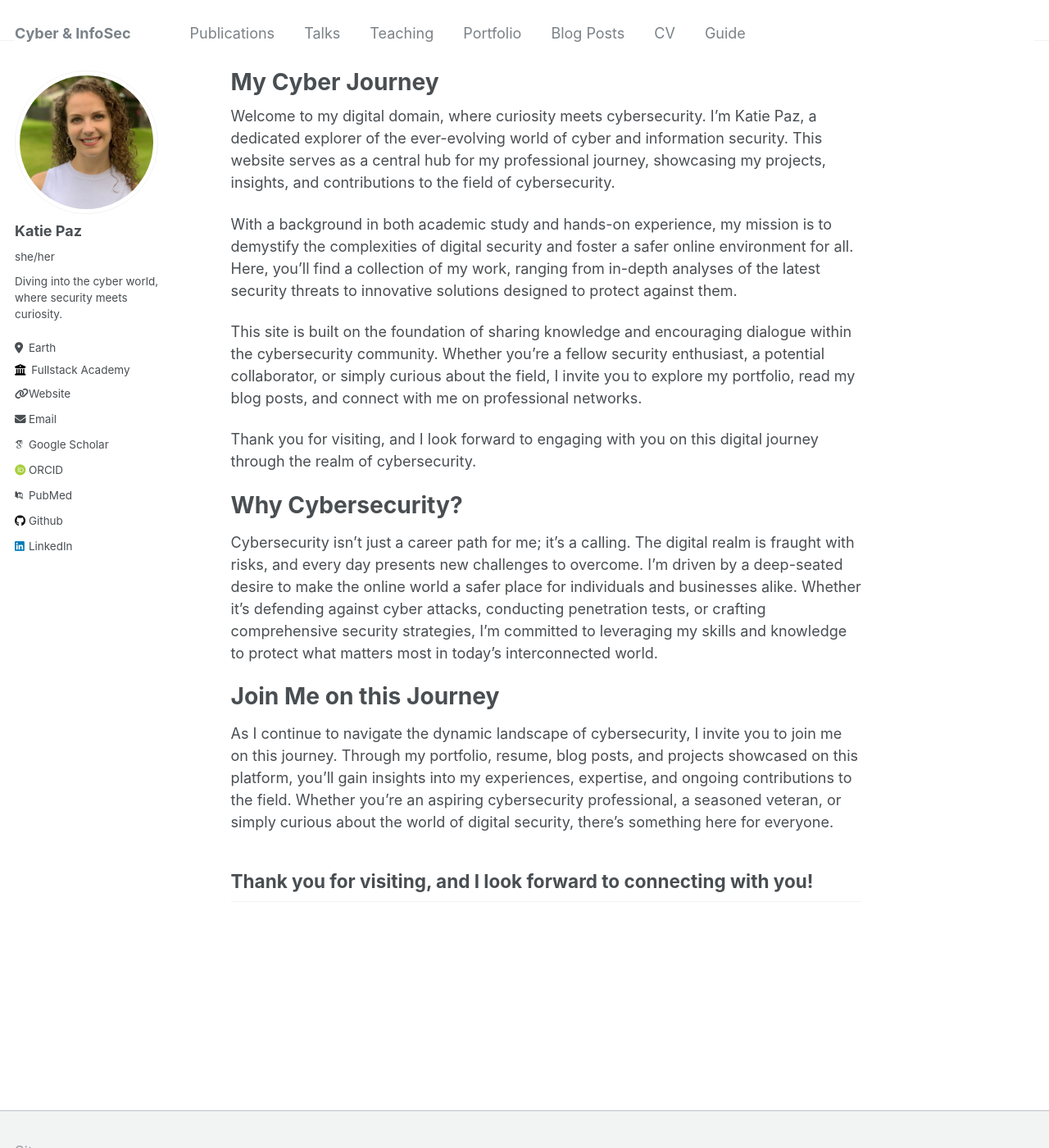
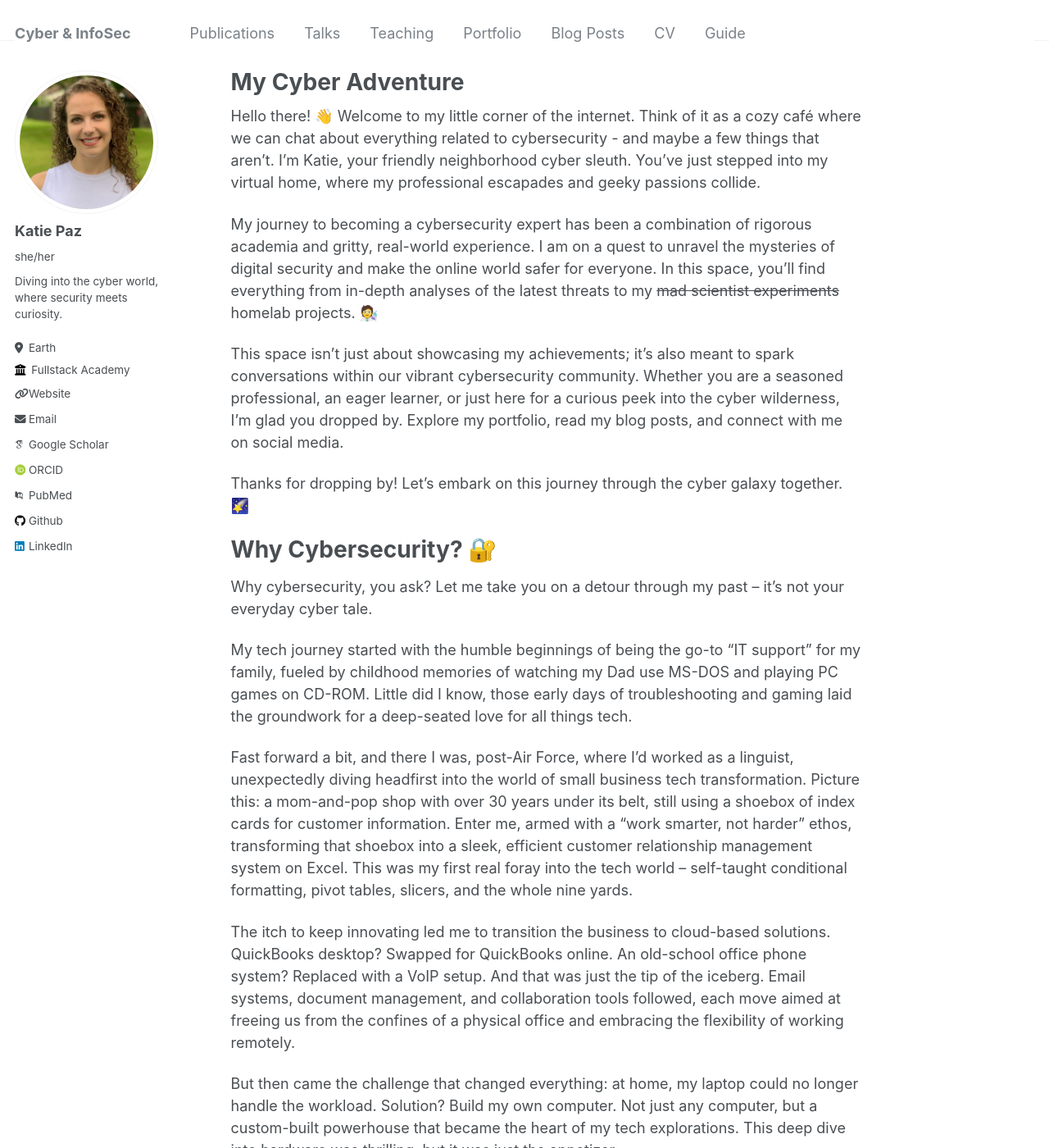
Before and after one commit to KatieCryptique/katiecryptique.github.io, a Jekyll site: the page built from _pages/about.md, in a window 1280 px wide and 1400 px high. Shown: the whole window at 82% size. Built offline with Jekyll 4.4.1, drawn with Linux system fonts in a browser that asks for light colours; some web fonts are replaced; some of the changed text lies outside the part shown.

Commit message:
Update about.md

```diff
--- a/_pages/about.md
+++ b/_pages/about.md
@@ -1,27 +1,51 @@
 ---
 permalink: /
-title: "My Cyber Journey"
+title: "My Cyber Adventure"
 author_profile: true
 redirect_from:
   - /about/
   - /about.html
 ---
 
-Welcome to my digital domain, where curiosity meets cybersecurity. I'm Katie Paz, a dedicated explorer of the ever-evolving world of cyber and information security. This website serves as a central hub for my professional journey, showcasing my projects, insights, and contributions to the field of cybersecurity.
+Hello there! 👋 Welcome to my little corner of the internet. Think of it as a cozy café where we can chat about everything related to cybersecurity - and maybe a few things that aren’t. I’m Katie, your friendly neighborhood cyber sleuth. You’ve just stepped into my virtual home, where my professional escapades and geeky passions collide.
 
-With a background in both academic study and hands-on experience, my mission is to demystify the complexities of digital security and foster a safer online environment for all. Here, you'll find a collection of my work, ranging from in-depth analyses of the latest security threats to innovative solutions designed to protect against them.
+My journey to becoming a cybersecurity expert has been a combination of rigorous academia and gritty, real-world experience. I am on a quest to unravel the mysteries of digital security and make the online world safer for everyone. In this space, you'll find everything from in-depth analyses of the latest threats to my ~~mad scientist experiments~~ homelab projects. 🧑‍🔬
 
-This site is built on the foundation of sharing knowledge and encouraging dialogue within the cybersecurity community. Whether you're a fellow security enthusiast, a potential collaborator, or simply curious about the field, I invite you to explore my portfolio, read my blog posts, and connect with me on professional networks.
+This space isn’t just about showcasing my achievements; it’s also meant to spark conversations within our vibrant cybersecurity community. Whether you are a seasoned professional, an eager learner, or just here for a curious peek into the cyber wilderness, I’m glad you dropped by. Explore my portfolio, read my blog posts, and connect with me on social media.
 
-Thank you for visiting, and I look forward to engaging with you on this digital journey through the realm of cybersecurity.
+Thanks for dropping by! Let’s embark on this journey through the cyber galaxy together. 🌠
 
-Why Cybersecurity?
+Why Cybersecurity? 🔐
 ======
-Cybersecurity isn't just a career path for me; it's a calling. The digital realm is fraught with risks, and every day presents new challenges to overcome. I'm driven by a deep-seated desire to make the online world a safer place for individuals and businesses alike. Whether it's defending against cyber attacks, conducting penetration tests, or crafting comprehensive security strategies, I'm committed to leveraging my skills and knowledge to protect what matters most in today's interconnected world.
+Why cybersecurity, you ask? Let me take you on a detour through my past – it's not your everyday cyber tale.
 
-Join Me on this Journey
+My tech journey started with the humble beginnings of being the go-to "IT support" for my family, fueled by childhood memories of watching my Dad use MS-DOS and playing PC games on CD-ROM. Little did I know, those early days of troubleshooting and gaming laid the groundwork for a deep-seated love for all things tech.
+
+Fast forward a bit, and there I was, post-Air Force, where I'd worked as a linguist, unexpectedly diving headfirst into the world of small business tech transformation. Picture this: a mom-and-pop shop with over 30 years under its belt, still using a shoebox of index cards for customer information. Enter me, armed with a "work smarter, not harder" ethos, transforming that shoebox into a sleek, efficient customer relationship management system on Excel. This was my first real foray into the tech world – self-taught conditional formatting, pivot tables, slicers, and the whole nine yards.
+
+The itch to keep innovating led me to transition the business to cloud-based solutions. QuickBooks desktop? Swapped for QuickBooks online. An old-school office phone system? Replaced with a VoIP setup. And that was just the tip of the iceberg. Email systems, document management, and collaboration tools followed, each move aimed at freeing us from the confines of a physical office and embracing the flexibility of working remotely.
+
+But then came the challenge that changed everything: at home, my laptop could no longer handle the workload. Solution? Build my own computer. Not just any computer, but a custom-built powerhouse that became the heart of my tech explorations. This deep dive into hardware was thrilling, but it was just the appetizer.
+
+My quest for faster internet speeds introduced me to networking, where I upgraded my home setup to a mesh system, ensuring seamless connectivity across the board. Then, Python entered my life, thanks to "Automate the Boring Stuff with Python" by Al Sweigart. It was like finding the missing piece of my tech puzzle, unlocking a newfound passion for programming.
+
+This journey, from family helpdesk support to tech innovator, led me to VETTEC and Fullstack Academy's Cybersecurity Analytics bootcamp. Immersed in the world of cybersecurity, it was here that everything clicked. I'd found my calling.
+
+**So, why cybersecurity? Because it's the culmination of a life spent embracing and conquering tech challenges. It's about taking that innate curiosity that had me playing PC games and turning it into a force for good. Cybersecurity isn't just a career path for me; it's the next chapter in a lifelong adventure in tech. And trust me, this is one adventure that's only just begun.**
+
+Ready to Team Up?
 ======
-As I continue to navigate the dynamic landscape of cybersecurity, I invite you to join me on this journey. Through my portfolio, resume, blog posts, and projects showcased on this platform, you'll gain insights into my experiences, expertise, and ongoing contributions to the field. Whether you're an aspiring cybersecurity professional, a seasoned veteran, or simply curious about the world of digital security, there's something here for everyone.
+And there you have it, folks – a whistle-stop tour of my cyber world. It’s been quite the ride, and I hope you’ve enjoyed getting to know the nerd behind the screen. This journey through the bits and bytes of cybersecurity is packed with challenges, but it's also filled with opportunities to learn, grow, and make a real impact.
 
-Thank you for visiting, and I look forward to connecting with you!
+Cybersecurity isn’t just my job; it’s my playground and my passion project. And in this vast digital landscape, there’s always room for more adventurers eager to make a difference. So, if you're itching to share ideas, tackle a project together, or just geek out over the latest in tech and security, you're in the right place.
+
+Let's Join Forces 👾
 ------
+Here's how you can reach me:
+
+🔗 On [LinkedIn - Let’s connect!](https://www.linkedin.com/in/k-paz/)
+📬 Via [Email - Drop me a line anytime.](mailto:email.activate247@passmail.net?subject=Hi)
+📁 On [GitHub - Dive into my projects and see what I’m tinkering with.](https://github.com/KatieCryptique)
+Whether you stumbled upon my page out of curiosity, professional interest, or in search of a kindred spirit in the cyberspace, I’m glad you did. The digital universe is our oyster, and there’s no limit to what we can discover and achieve together.
+
+Thanks for dropping by my little cyber nook. Catch ya in the Cyber Space! 👽
```
